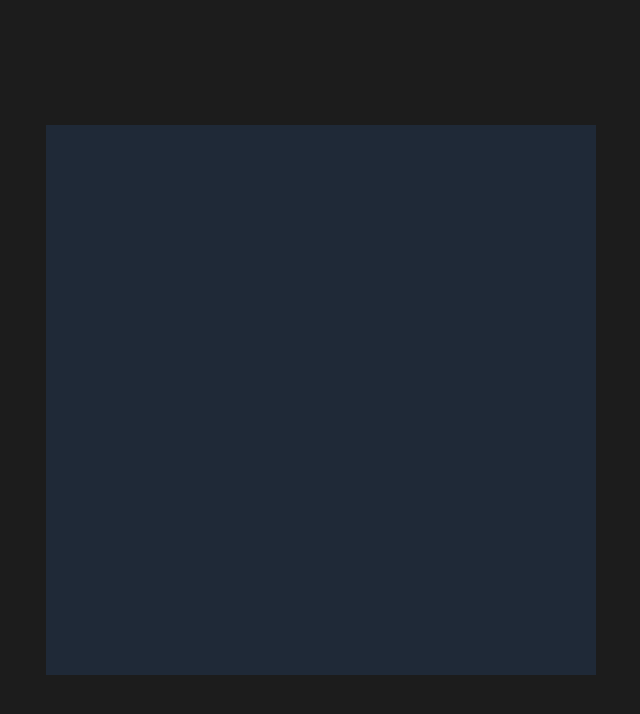
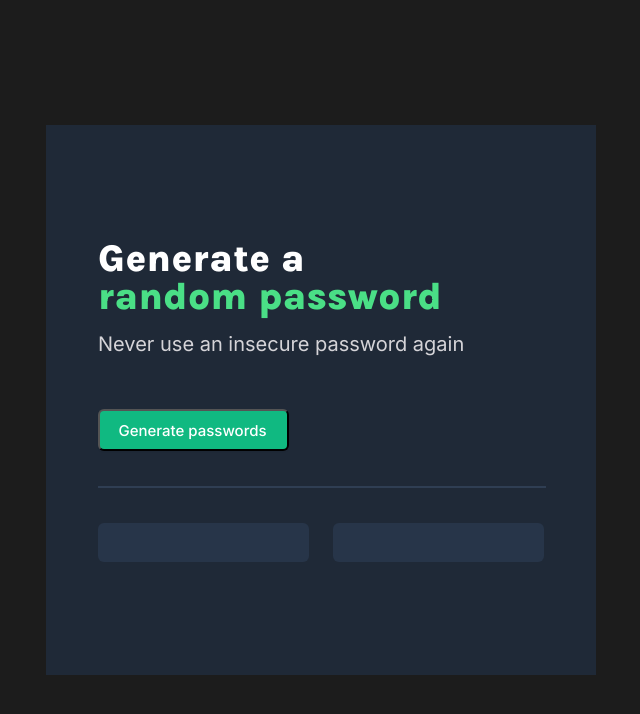
Before and after one commit to for-scrimba/password-generator, a plain HTML site: page index.html in a window 1280 px wide. Shown: the whole page, without its empty margins (319-959 px from the left). Drawn offline with nearby package versions, Linux system fonts and the light colour scheme.

Commit message:
first summary

```diff
--- a/index.html
+++ b/index.html
@@ -3,13 +3,40 @@
   <head>
     <meta charset="UTF-8" />
     <meta name="viewport" content="width=device-width, initial-scale=1.0" />
+    <link
+      rel="stylesheet"
+      href="https://necolas.github.io/normalize.css/latest/normalize.css"
+    />
+
     <link rel="stylesheet" href="./style.css" />
-
+    <link rel="preconnect" href="https://fonts.googleapis.com" />
+    <link rel="preconnect" href="https://fonts.gstatic.com" crossorigin />
+    <link
+      href="https://fonts.googleapis.com/css2?family=Inter:ital,opsz,wght@0,14..32,100..900;1,14..32,100..900&family=Karla:ital,wght@0,200..800;1,200..800&display=swap"
+      rel="stylesheet"
+    />
     <title>Password Generator</title>
   </head>
   <body>
-    <div class="container"></div>
-    <h1></h1>
+    <div class="container">
+      <div class="wrap">
+        <h1 class="title">
+          Generate a <br />
+          <span class="title-green">random password</span>
+        </h1>
+        <div class="text">Never use an insecure password again</div>
+        <button id="button">Generate passwords</button>
+        <div class="horizontal-line"></div>
+        <ul class="passwords-wrapper">
+          <li>
+            <div id="password-one"></div>
+          </li>
+          <li>
+            <div id="password-two"></div>
+          </li>
+        </ul>
+      </div>
+    </div>
     <script type="module" src="./index.js"></script>
   </body>
 </html>
--- a/index.js
+++ b/index.js
@@ -92,8 +92,61 @@ const characters = [
   "/",
 ];
 
-let passwordLength = 12;
+let passwordLength = 15;
 
+let buttonEl = document.getElementById("button");
+let passwordFirstEl = document.getElementById("password-one");
+let passwordSecondEl = document.getElementById("password-two");
+
+function getPassword() {
+  let password = "";
+  for (let i = 0; i < passwordLength; i += 1) {
+    password += characters[Math.floor(Math.random() * characters.length)];
+  }
+  return password;
+}
+
+// console.log(getPassword());
+
+buttonEl.addEventListener("click", function () {
+  passwordFirstEl.textContent = getPassword();
+  passwordSecondEl.textContent = getPassword();
+});
+//
+//
+//
+//
+//
+//
+//
+//
+//
+//
+//
+//
+//
+//
+//
+//
+//
+//
+//
+//
+//
+//
+//
+//
+//
+//
+//
+//
+//
+//
+//
+//
+//
+//
+//
 //
 //
 // const characters = [
--- a/style.css
+++ b/style.css
@@ -10,21 +10,109 @@
   --second-family: "Karla", sans-serif;
 }
 
+/* * {
+  margin: 0;
+  padding: 0;
+  box-sizing: border-box;
+} */
+
+h1 {
+  margin: 0;
+}
+
 body {
   font-family: var(--font-family);
   color: var(--gray);
   background-color: var(--background-color);
-  /* scroll-behavior: smooth; */
   display: flex;
   justify-content: center;
   align-items: center;
   height: 100vh;
-  margin: 0;
 }
 
 .container {
   background-color: var(--second-background-color);
   width: 550px;
   height: 550px;
-  /* margin: 0 auto; */
 }
+
+.wrap {
+  margin-left: 52px;
+  margin-right: 52px;
+  margin-top: 115px;
+}
+
+.title {
+  width: 354px;
+  height: 80px;
+
+  font-family: var(--second-family);
+  font-weight: 800;
+  font-size: 38px;
+  line-height: 100%;
+  letter-spacing: 0.01em;
+  color: var(--white);
+}
+
+.title-green {
+  color: var(--light-green);
+}
+
+.text {
+  font-weight: 400;
+  font-size: 20px;
+  line-height: 140%;
+  margin-top: 10px;
+}
+
+#button {
+  margin-top: 51px;
+  border-radius: 6px;
+  padding: 9px 17px 9px 15px;
+  width: 191px;
+  height: 42px;
+  box-shadow: 0 1px 2px 0 rgba(0, 0, 0, 0.05);
+  background: var(--dark-green);
+
+  font-weight: 500;
+  font-size: 15px;
+  line-height: 150%;
+  color: #fff;
+}
+
+.horizontal-line {
+  margin-top: 35px;
+  margin-bottom: 35px;
+  border: 1px solid #2f3e53;
+  width: 446px;
+  height: 0px;
+}
+
+ul {
+}
+
+.passwords-wrapper {
+  display: flex;
+  justify-content: space-between;
+  list-style-type: none;
+  padding: 0;
+  margin: 0;
+  font-family: var(--font-family);
+  font-weight: 500;
+  font-size: 16px;
+  line-height: 200%;
+  text-align: center;
+  color: #55f991;
+}
+
+#password-one,
+#password-two {
+  width: 211px;
+  height: 39px;
+
+  border-radius: 6px;
+  width: 211px;
+  height: 39px;
+
+  background: #273549;
+}
```
